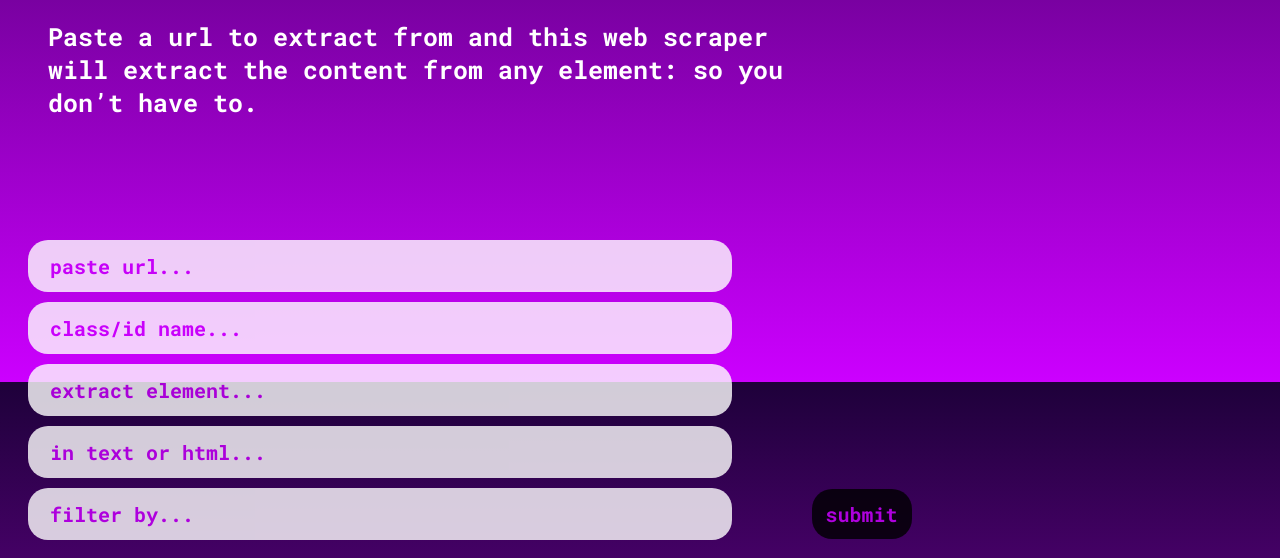
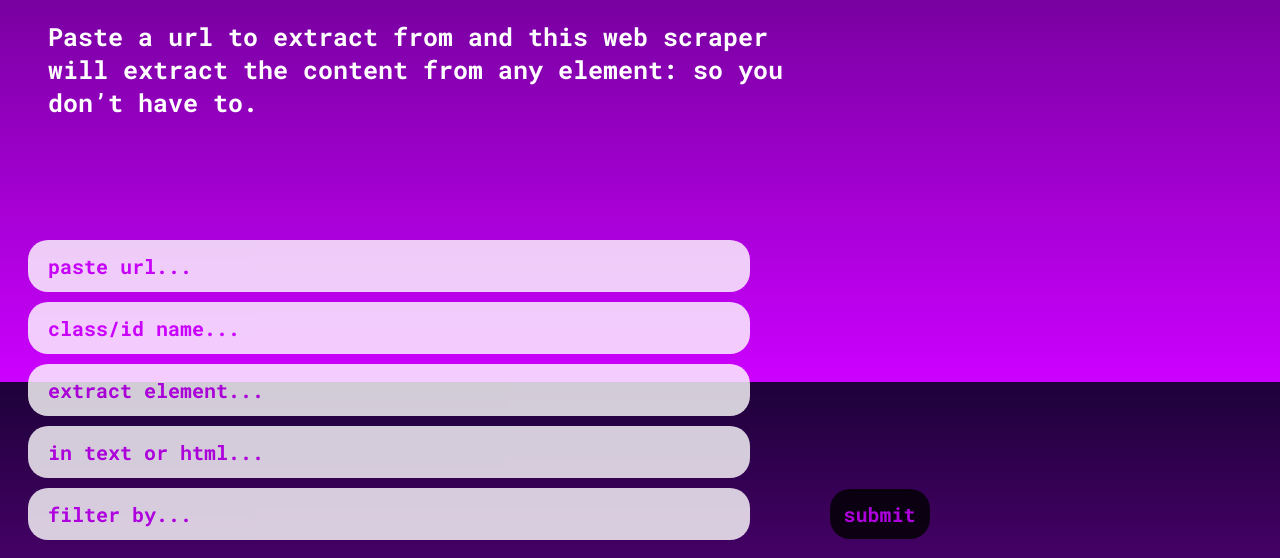
Before and after one commit to samarth212/ScrapMaster, a Flask app: page / in a window 1280 px wide. Shown: the part 418-976 px from the top of the page. Run offline with Flask 3, Linux system fonts and the light colour scheme; some libraries are stand-ins or nearby versions.

Commit message:
finihsed basic home page

```diff
--- a/static/index.css
+++ b/static/index.css
@@ -39,7 +39,6 @@ input::placeholder{
     color:rgba(204, 0, 255, 1);
     font-family: "Roboto Mono";
     font-weight: 700;
-    padding-left: 20px;
 }
 
 
@@ -56,6 +55,8 @@ input::placeholder{
     margin-bottom: 10px;
     margin-right: 50px;
     margin-left: 20px;
+    padding-left: 20px;
+
 }
 
 #submit{
```
